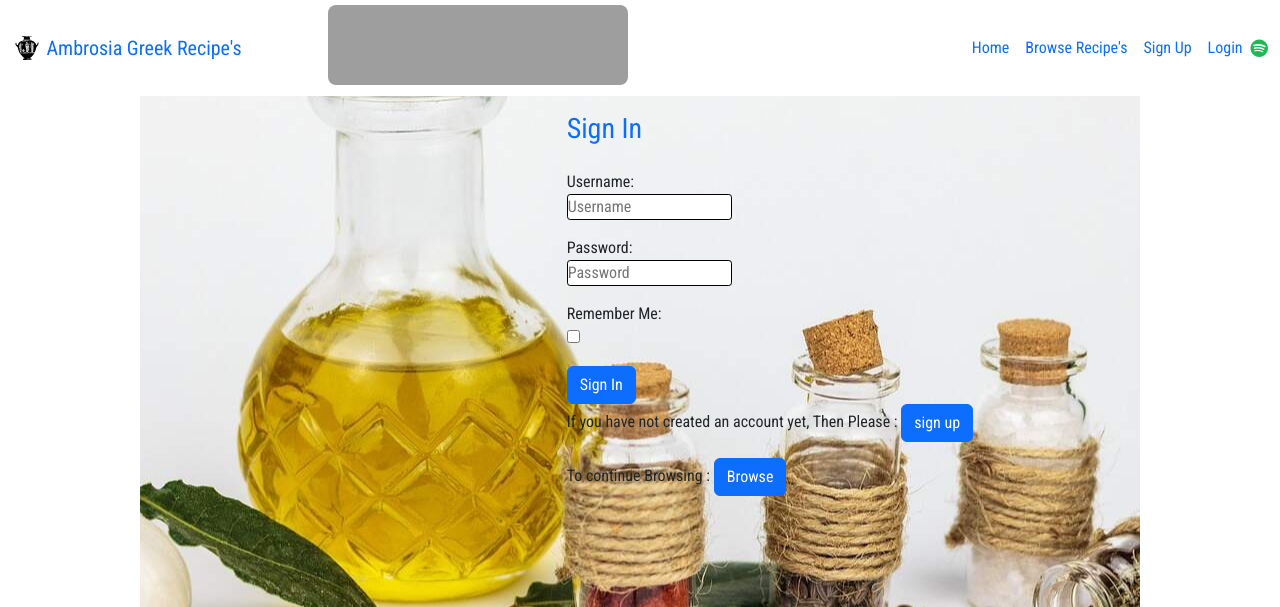
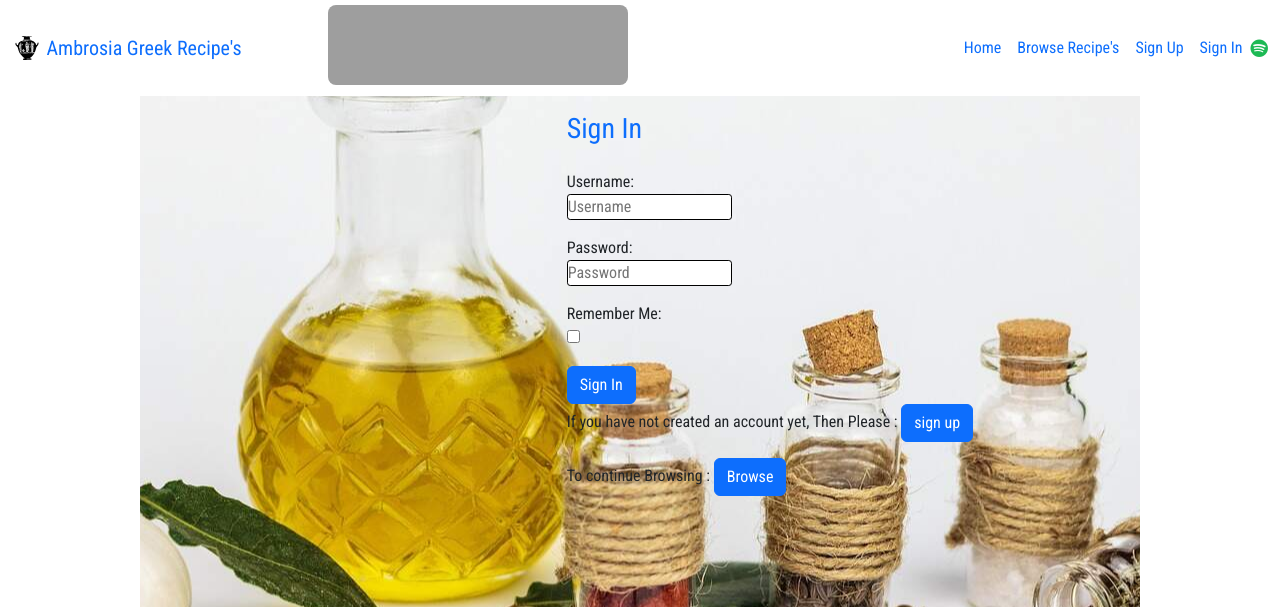
Before and after one commit to TaraHelberg/Ambrosia-Greek-Recipe-s, a Django app: page /accounts/login/ in a window 1280 px wide. Shown: the top 607 px of the page. Run offline with Django 3.2, Linux system fonts and the light colour scheme; some libraries are stand-ins or nearby versions; grey boxes are pictures that could not be loaded.

Commit message:
Update base template and delete recipe and add start of Delte recipe section to Readme.md

```diff
--- a/templates/base.html
+++ b/templates/base.html
@@ -52,11 +52,11 @@
             <!--Navbar Links only shown If user Authenticated-->
             {% if user.is_authenticated %}
             <a class="nav-link" href="{% url 'add_recipe' %}">Add Recipe</a>
-            <a class="nav-link" href="{% url 'account_logout' %}">Logout</a>
+            <a class="nav-link" href="{% url 'account_logout' %}">Sign Out</a>
             {% else %}
             <!--Navbar Links shown to all Users-->
             <a class="nav-link" href="{% url 'account_signup' %}">Sign Up</a>
-            <a class="nav-link" href="{% url 'account_login' %}">Login</a>
+            <a class="nav-link" href="{% url 'account_login' %}">Sign In</a>
             {% endif %}
           </div>
           <a class="playlistbtn" onclick="myPlaylist()"><i class="fa-brands fa-spotify"></i></a>
--- a/templates/delete_recipe.html
+++ b/templates/delete_recipe.html
@@ -14,7 +14,7 @@
                 <div class="card shadow p-3 mb-5 bg-white rounded" id="browse">
                     <!--Card image place holder -->
                     {% if "placeholder" in recipe.featured_image.url %}
-                    <img class="card-img-top img-responsive" src="https://res.cloudinary.com/drf6jhefj/image/upload/v1666771761/olive-oil-1867229_640_mgokn5.jpg" height="300" alt="Glass Olive Oil Bottle with Olives">
+                    <img src="{% static 'image/placeholder-olive-oil.jpg' %}" class="img-fluid rounded-start" alt="olive's & Olive Oil">
                     {% else %}
                     <!--Card image uploaded by user -->
                     <img class="card-img-top img-responsive" src=" {{ recipe.featured_image.url }}" height="300" alt="{{ recipe.title }}">
```
Also changed, not shown: README.md.
